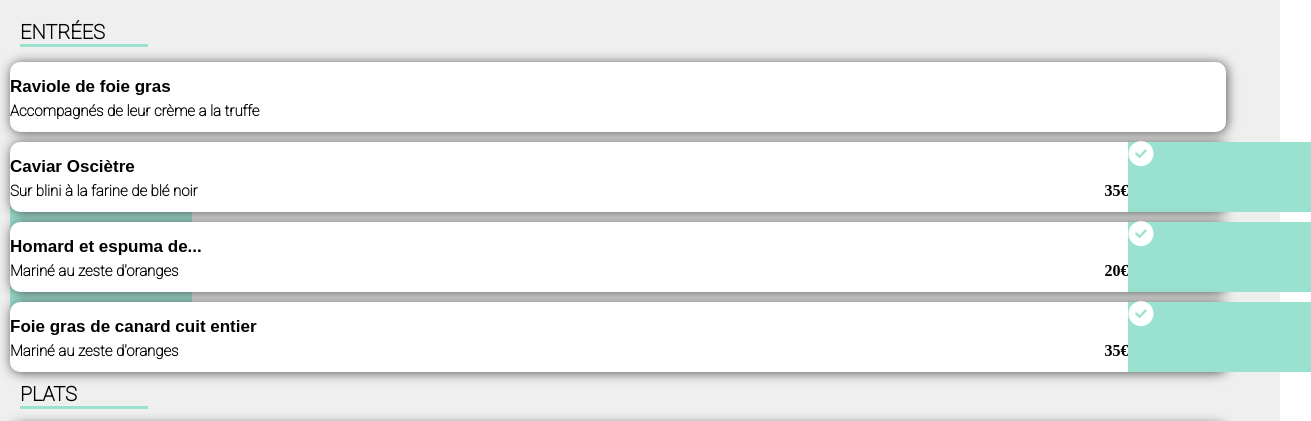
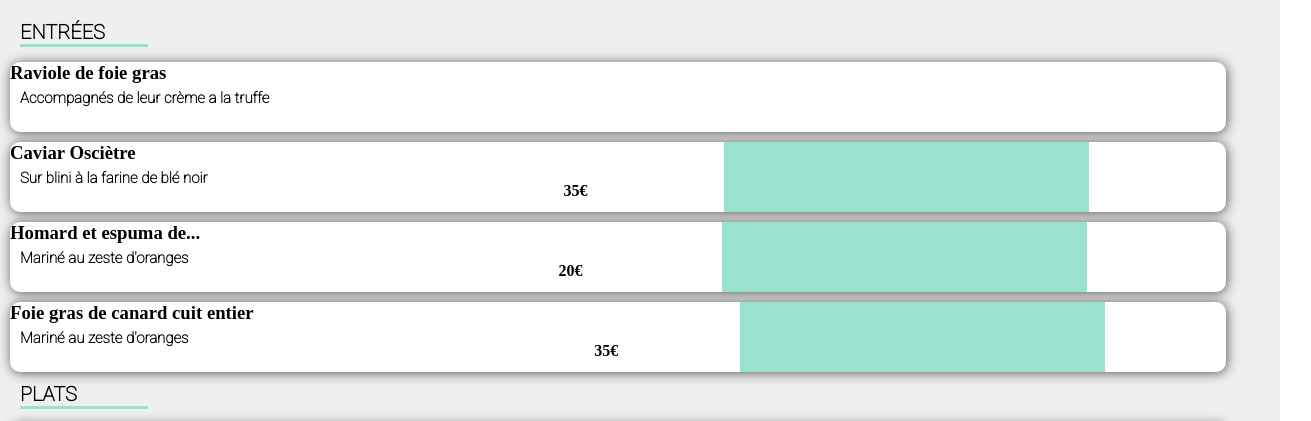
Before and after one commit to Raph75019/RaphaelNdri_3_12042021, a website: page note.html in a window 1280 px wide. Shown: the part 347-768 px from the top of the page, 1311 px wide, since content can reach past the window. Drawn offline with nearby package versions, Linux system fonts and the light colour scheme; files that its build step writes are made by us from their sources; a web font is replaced by a local one.

Commit message:
Update _entrée.scss

```diff
--- a/sass/layout/_entrée.scss
+++ b/sass/layout/_entrée.scss
@@ -9,6 +9,12 @@
     }
 }
 .entrees{
+    &__test{
+        width: 80%;
+        white-space: nowrap;
+         overflow: hidden;
+        text-overflow: ellipsis;
+    }
     &__titre{
         font-family: $txt-font-texte;
         font-size: 20px;
@@ -26,43 +32,58 @@
   border-radius: 10px;
   width: 95%;
   margin-left: 10px;
-  position: relative;
   margin-bottom: 10px;
   flex-flow: column wrap;
-
+  overflow: hidden;
+  transition : width 2s;
+  &:hover{
+      .valider{
+        animation: demitourslide .5s;
+      }
+        .entrees__test{
+            width: 60%;
+        }
+        .circle__valider{
+            animation: rotate 1s;
+        }
     }
-    &__tartare{
+    }
+    &__titre__plat{
         font-family:Arial, Helvetica, sans-serif ;
         font-weight: bold;
         margin-top: 15px;
+        margin-left: 10px;
         font-size: 17px;
-
+         overflow: hidden;
+        text-overflow: ellipsis;
     }
     &__descriptif{
         font-family: $txt-font-texte;
         font-size: 15px;
+        margin-left: 10px;
         margin-top: 5px;
         font-weight: bold;
+         overflow: hidden;
+        text-overflow: ellipsis;
     }
     &__prix{
        font-weight: bold;
         margin-top: 40px;
+        width: 20%;
+        display: flex;
+        justify-content: flex-end;
 }
-    &__plat{
-         width: 90%;
-         white-space: nowrap;
-        text-overflow: ellipsis;
-        overflow: hidden;
-    }
-.entrees__description{
-    &:hover{
-        .entrees__prix{
-            animation: demitourslide 1s;
-            margin-right: 40px;
-        }
-        .valider{
-            display: flex;
-        }
-    }
+.valider{
+    height: 100%;
+  width: 30%;
+  background-color: $bleu-turquoise-terciaire;
+}
+.circle__valider{
+  color: white;
+  font-size: 25px;
+  display: flex;
+  justify-content: center;
+  margin-top: 20%;
+  margin-right: 30%;
 }
 }
```
